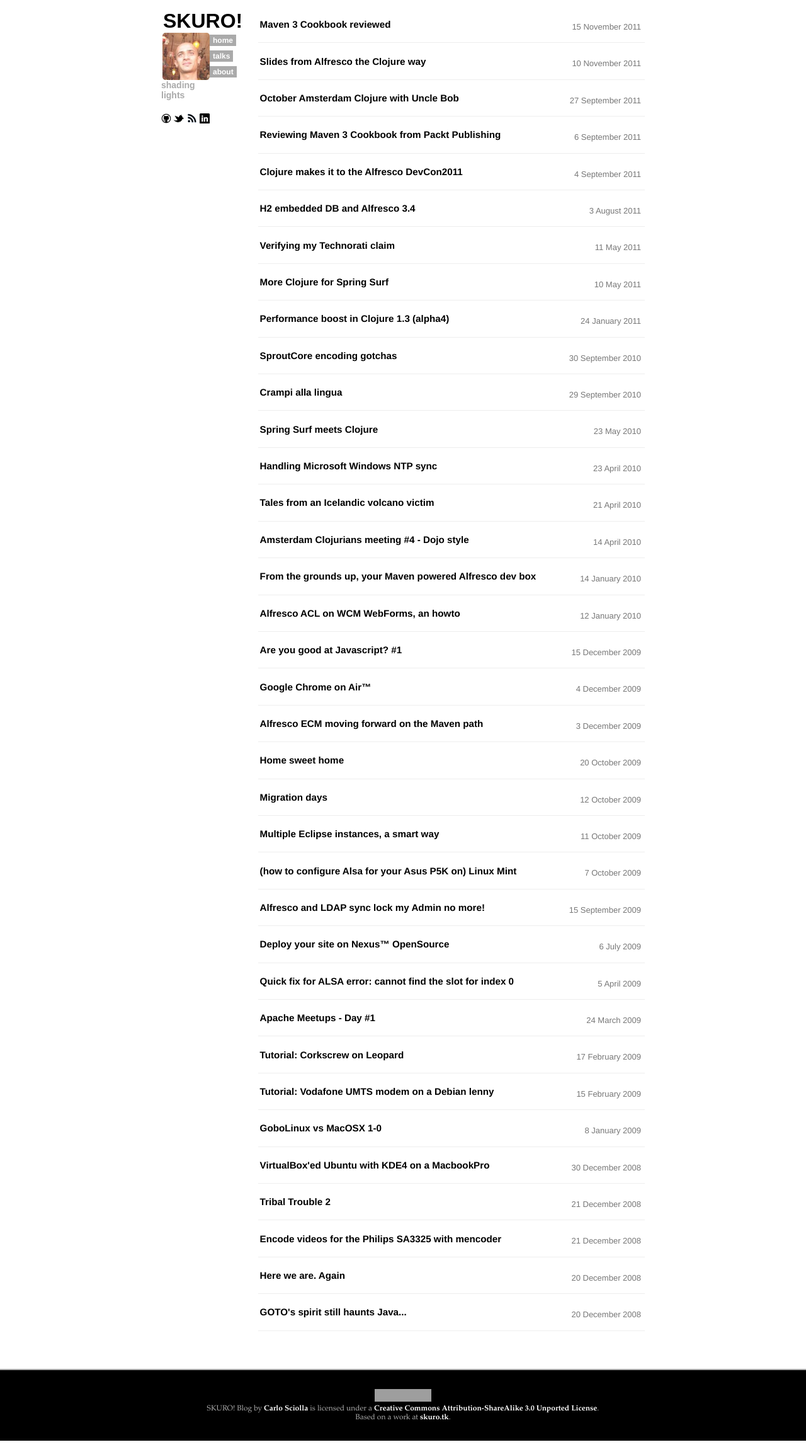
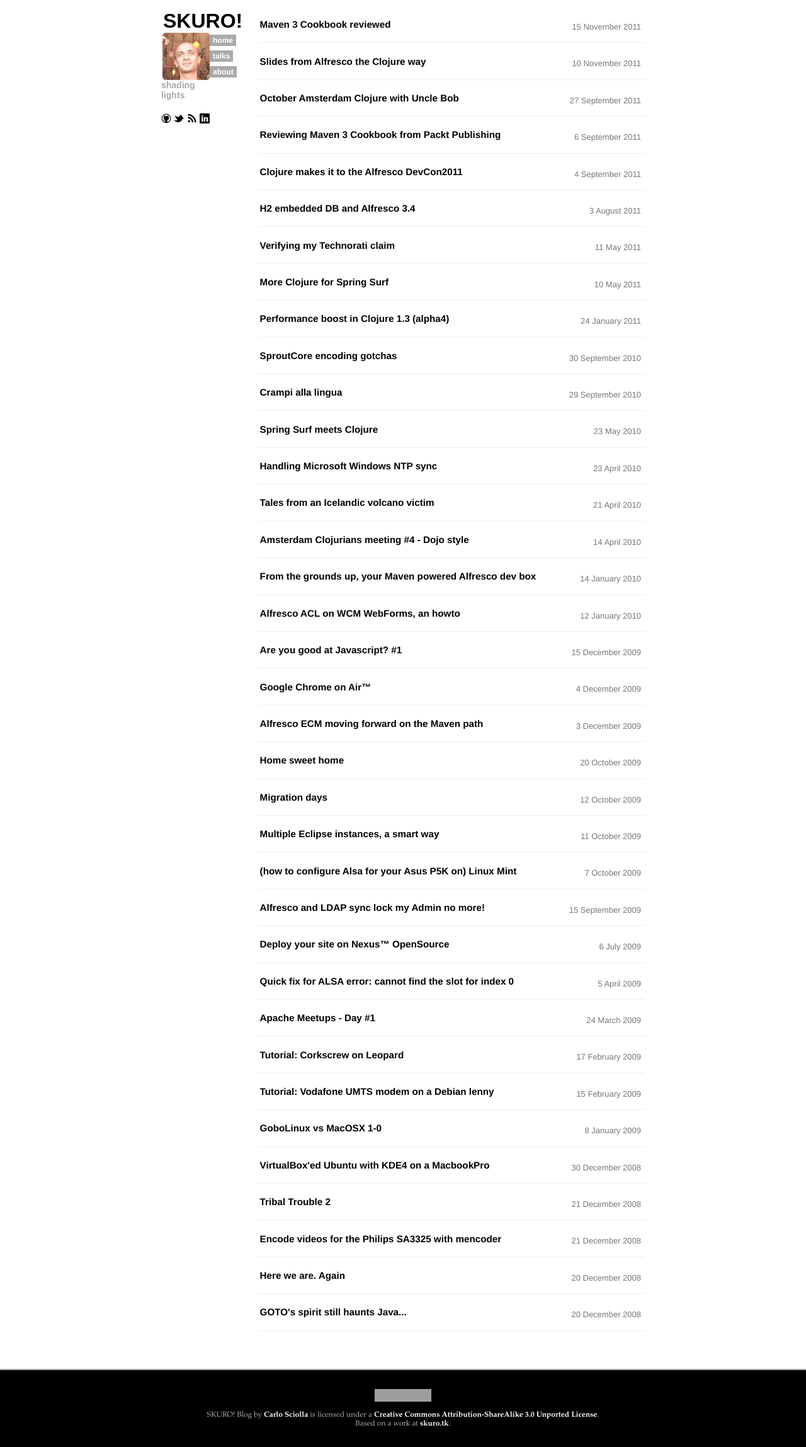
Before and after one commit to skuro/skuro.github.com, a Jekyll site: the page built from index.md, in a window 1280 px wide. Shown: the whole page at 63% size. Built offline with Jekyll 4.4.1, drawn with Linux system fonts in a browser that asks for light colours; some web fonts are replaced; Markdown is read by kramdown in place of the engine named in the settings; comment, search, counter and statistics services are not loaded; grey boxes are pictures that could not be loaded.

```diff
--- a/_layouts/default.html
+++ b/_layouts/default.html
@@ -49,7 +49,7 @@
       </div>
     </div>
     <div id="footer">
-      <a href="http://creativecommons.org/licenses/by-sa/3.0/" rel="license"><img src="http://i.creativecommons.org/l/by-sa/3.0/88x31.png" style="border-width:0" alt="Creative Commons License" /></a><br /><span rel="dct:type" property="dct:title" href="http://purl.org/dc/dcmitype/Text">SKURO! Blog</span> by <a rel="cc:attributionURL" property="cc:attributionName" href="http://skuro.tk">Carlo Sciolla</a> is licensed under a <a href="http://creativecommons.org/licenses/by-sa/3.0/" rel="license">Creative Commons Attribution-ShareAlike 3.0 Unported License</a>.<br />Based on a work at <a rel="dct:source" href="http://skuro.tk">skuro.tk</a>.
+      <a href="http://creativecommons.org/licenses/by-sa/3.0/" rel="license"><img src="http://i.creativecommons.org/l/by-sa/3.0/88x31.png" style="border-width:0;margin-bottom:10px" alt="Creative Commons License" /></a><br /><span rel="dct:type" property="dct:title" href="http://purl.org/dc/dcmitype/Text">SKURO! Blog</span> by <a rel="cc:attributionURL" property="cc:attributionName" href="http://skuro.tk">Carlo Sciolla</a> is licensed under a <a href="http://creativecommons.org/licenses/by-sa/3.0/" rel="license">Creative Commons Attribution-ShareAlike 3.0 Unported License</a>.<br />Based on a work at <a rel="dct:source" href="http://skuro.tk">skuro.tk</a>.
     </div>
     <script src="/js/jquery.min.1.4.1.js" type="text/javascript">
     </script>
```
Also changed, not shown: _posts/2011-11-15-maven-3-cookbook-reviewed.md (+3 -0 lines).
